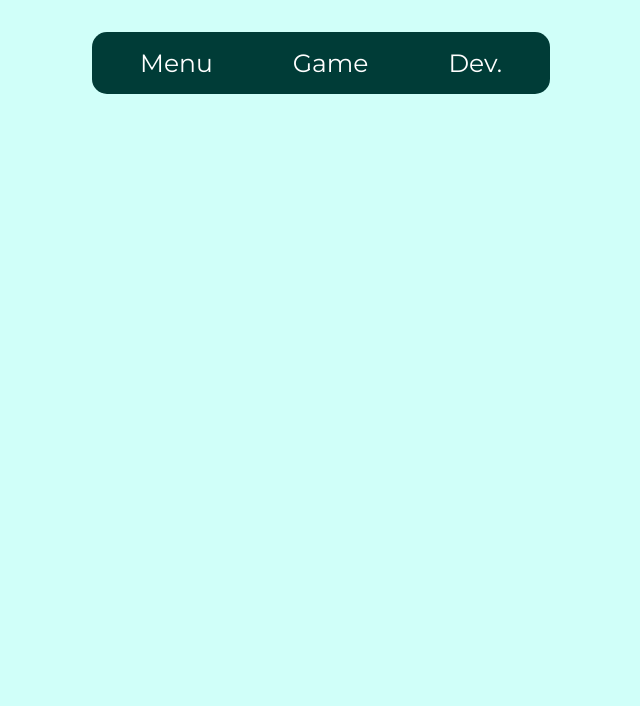
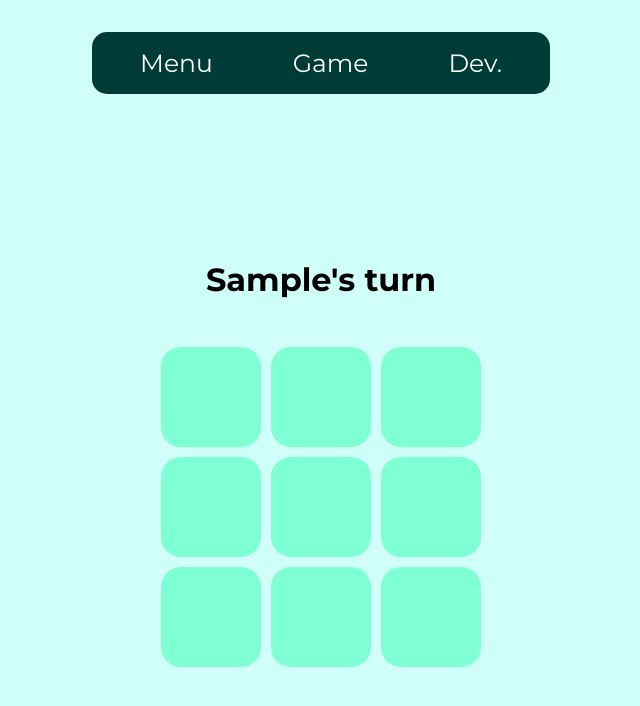
Before and after one commit to ali5917/tic-tac-toe, a plain HTML site: page index.html in a window 1280 px wide. Both pictures are taken after typing "Sample", "Sample" into the empty fields and a click on the button "Play". Shown: the whole page, without its empty margins (319-959 px from the left). Drawn offline with Linux system fonts and the light colour scheme.

Commit message:
board ui

```diff
--- a/index.html
+++ b/index.html
@@ -10,7 +10,7 @@
     <!-- fonts -->
     <link rel="preconnect" href="https://fonts.googleapis.com">
     <link rel="preconnect" href="https://fonts.gstatic.com" crossorigin>
-    <link href="https://fonts.googleapis.com/css2?family=Montserrat:ital,wght@0,100..900;1,100..900&family=Oswald:wght@200..700&display=swap" rel="stylesheet">
+    <link href="https://fonts.googleapis.com/css2?family=Fredoka:wght@300..700&family=Montserrat:ital,wght@0,100..900;1,100..900&display=swap" rel="stylesheet">
 </head>
 <body>
     <div class="main">
@@ -27,6 +27,21 @@
                 <button type="submit">Play</button>
             </form>
         </div>
+
+        <div class="game-div">
+            <div><h1></h1></div>
+            <div class="board-div">
+                <!-- <div class="cell">X</div>
+                <div class="cell">O</div>
+                <div class="cell">X</div>
+                <div class="cell">O</div>
+                <div class="cell">X</div>
+                <div class="cell">O</div>
+                <div class="cell">X</div>
+                <div class="cell">O</div>
+                <div class="cell">O</div> -->
+            </div>
+        </div>
     </div>
 
     <script src="./script.js"></script>
--- a/script.js
+++ b/script.js
@@ -46,6 +46,8 @@ const gameController = (() => {
     }
     let currentPlayer = player1;
 
+    const getCurrentPlayer = () => currentPlayer;
+
     const winCombos = [[0,1,2], [3,4,5], [6,7,8],[0,3,6], [1,4,7], [2,5,8],[0,4,8], [2,4,6]];
 
     const isWin = () => {
@@ -83,18 +85,15 @@ const gameController = (() => {
                 console.log(`${currentPlayer.name} tied ${togglePlayer().name}`)
                 return;
             }
-
             currentPlayer = togglePlayer();
         }
-
-
     }
 
     const restart = () => {
         gameBoard.resetBoard();
     }
 
-    return {playRound, restart, setPlayers}
+    return {playRound, restart, setPlayers, isWin, isTie, getCurrentPlayer}
 })();
 
 // Handling Form Submission
@@ -106,6 +105,79 @@ const handleFormInput = (e) => {
     if (!p1 || !p2) return;
 
     gameController.setPlayers(p1,p2);
-    document.querySelector('form').style.display = "none";
+    document.querySelector(".form").style.display = "none";
+    document.querySelector(".game-div").style.display = "flex";
+    renderBoard();
+    updateBoard();
 }
 document.getElementById("name-form").addEventListener("submit", handleFormInput);
+
+// Rendering Board
+const boardContainer = document.querySelector(".board-div");
+function renderBoard () {
+    for (let i = 0; i < 9; i++) {
+        const cell = document.createElement("div");
+        cell.classList.add("cell");
+        cell.dataset.index = i;
+        cell.addEventListener("click", handleCellClick);
+        boardContainer.appendChild(cell);
+    }
+}
+
+// Handle Cell Clicks
+function handleCellClick(e) {
+    if (gameController.isWin() || gameController.isTie()) return;
+    const cell = e.target;
+    const index = cell.dataset.index;
+    gameController.playRound(index);
+    updateBoard();
+}
+
+// Update Board
+function updateBoard () {
+    let board = gameBoard.getBoard();
+    const cells = document.querySelectorAll(".cell");
+    let header = document.querySelector(".game-div div h1");
+
+    cells.forEach((cell,index) => {
+        cell.textContent = board[index];
+        if (cell.textContent == "X") {
+            cell.style.backgroundColor = "#003c37";
+            cell.style.color = "white";
+        } else if (cell.textContent == "O") {
+            cell.style.backgroundColor = "white";
+            cell.style.color = "#003c37";
+        } else {
+            cell.style.backgroundColor = "aquamarine";
+        }
+    });
+
+    const boardDiv = document.querySelector(".board-div");
+    if (gameController.isWin()){
+        let winner = gameController.getCurrentPlayer().name;
+        header.textContent = `${winner} Wins! 🎉`;
+        boardDiv.style.gap = "0px";
+        cells.forEach(cell => {
+            cell.style.borderRadius = "0px";
+        })
+    } else if (gameController.isTie()) {
+        header.textContent = `Math Tied! 😀`;
+        boardDiv.style.gap = "0px";
+        cells.forEach(cell => {
+            cell.style.borderRadius = "0px";
+        })
+    } else {
+        header.textContent = `${gameController.getCurrentPlayer().name}'s turn`;
+    }
+
+    cells.forEach((cell, index) => {
+        cell.addEventListener("mouseover", () => {
+            if (cell.textContent == " ") {
+                cell.textContent = gameController.getCurrentPlayer().sign;
+            }
+        })
+        cell.addEventListener("mouseleave", () => {
+            cell.textContent = board[index];
+        })
+    })
+}
--- a/styles.css
+++ b/styles.css
@@ -46,14 +46,12 @@ button {
 }
 
 .form {
+    display: flex;
+    /* display: none; */
+    justify-content: center;
+    align-items: center;
     flex: 1;
     width: 100vw;
-}
-
-.form {
-    display: flex;
-    justify-content: center;
-    align-items: center;
 }
 
 #name-form {
@@ -96,3 +94,35 @@ button {
 #name-form button:hover {
     color: yellow;
 }
+
+.game-div {
+    display: none;
+    /* display: flex; */
+    justify-content: center;
+    align-items: center;
+    flex-direction: column;
+    gap: 3em;
+    flex: 1;
+    width: 100vw;
+    /* background-color: lightpink; */
+}
+
+.board-div {
+    display: grid;
+    grid-template-rows: repeat(3, 100px);
+    grid-template-columns: repeat(3, 100px);
+    gap: 10px;
+}
+
+.cell {
+    border-radius: 20px;
+    font-size: 50px;
+    font-weight: 700;
+    background-color: aquamarine;
+    text-shadow: 2px 2px 5px rgba(0, 208, 255, 0.6);
+    font-family: "Fredoka", sans-serif;
+    display: flex;
+    justify-content: center;
+    align-items: center;
+    color: white;
+}
```
